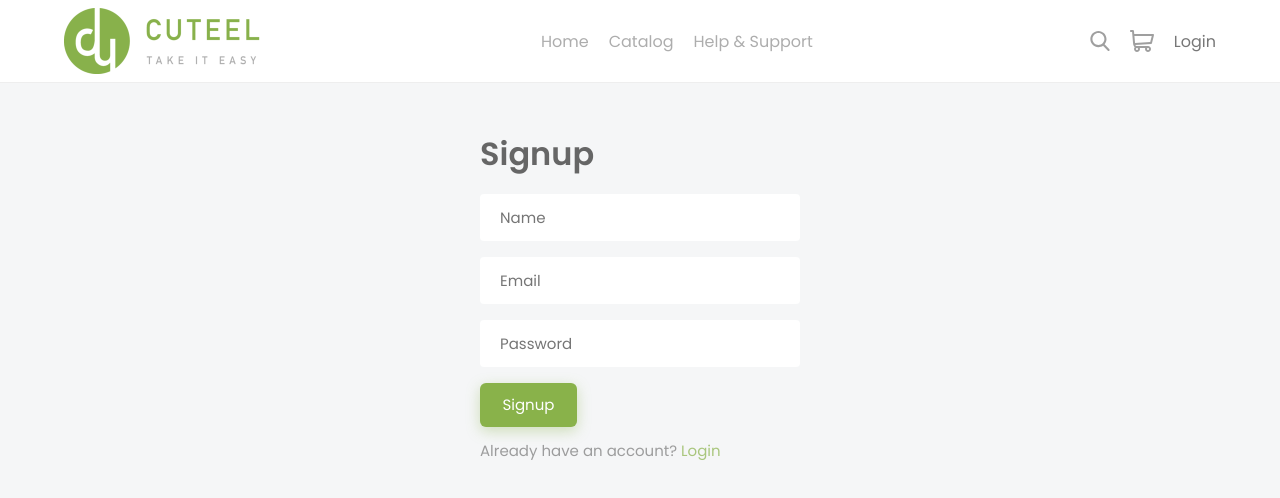
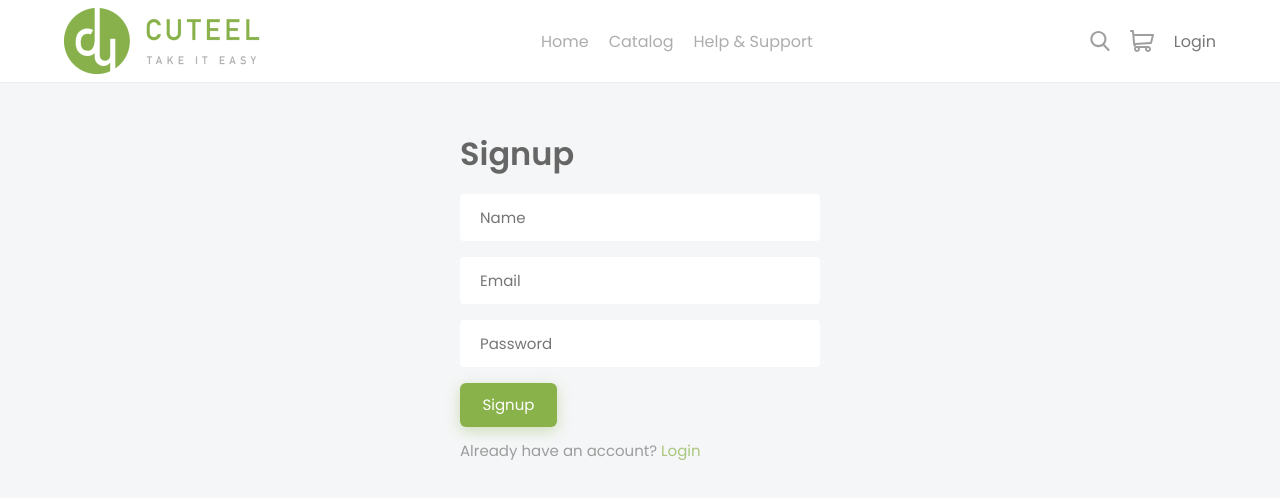
Before and after one commit to boushib/cuteel-frontend, a Next.js app: page /signup in a window 1280 px wide. Shown: the top 498 px of the page. Built offline with nearby package versions, Linux system fonts and the light colour scheme.

Commit message:
adjust login/signup forms width

```diff
--- /dev/null
+++ b/pages/api/hello.ts
@@ -0,0 +1,7 @@
+import { NextApiRequest, NextApiResponse } from 'next'
+
+const hello = (req: NextApiRequest, res: NextApiResponse) => {
+  res.status(200).json({ message: 'Hello World!' })
+}
+
+export default hello
--- /dev/null
+++ b/pages/api/index.ts
@@ -0,0 +1,7 @@
+import { NextApiRequest, NextApiResponse } from 'next'
+
+const hello = (req: NextApiRequest, res: NextApiResponse) => {
+  res.status(200).json({ message: 'Hello' })
+}
+
+export default hello
--- a/pages/login/index.tsx
+++ b/pages/login/index.tsx
@@ -47,7 +47,8 @@ const Login = () => {
 export default Login
 
 const FormContainer = styled.div`
-  width: 320px;
+  width: 360px;
+  max-width: 100%;
   margin: 0 auto;
 `
 
--- a/pages/signup/index.tsx
+++ b/pages/signup/index.tsx
@@ -58,7 +58,8 @@ const Signup = () => {
 export default Signup
 
 const FormContainer = styled.div`
-  width: 320px;
+  width: 360px;
+  max-width: 100%;
   margin: 0 auto;
 `
 
```
